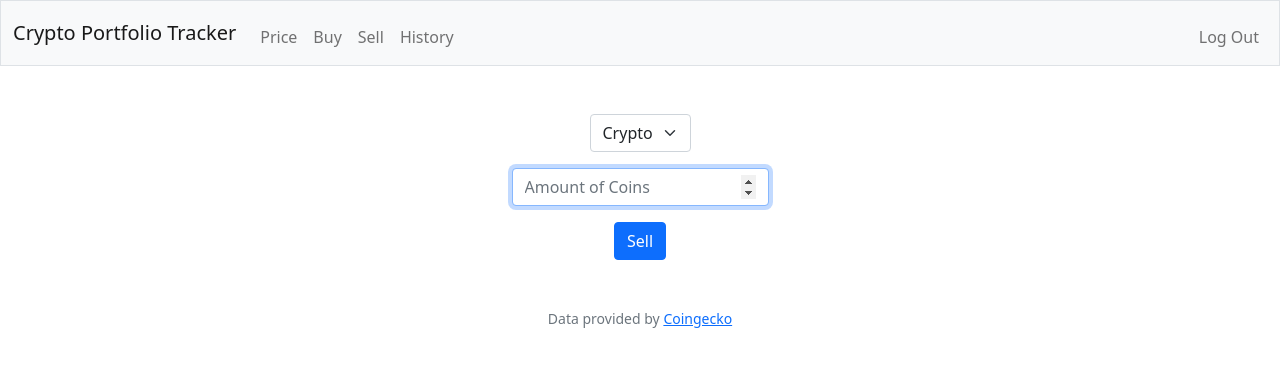
After one commit to michaelshimeles/Crypto-Portfolio-Tracker, a Flask app: page /sell in a window 1280 px wide. The commit adds this page. Shown: the top 367 px of the page. Run offline with Flask 2, Linux system fonts and the light colour scheme; a user stored in the database is signed in; some libraries are stand-ins or nearby versions.

Commit message:
Selling crypto works perfectly

```diff
--- a/app.py
+++ b/app.py
@@ -100,6 +100,47 @@ def buy():
     else:
         return render_template("buy.html")
 
+@app.route("/sell", methods=["GET", "POST"])
+@login_required
+def sell():
+    if request.method == "GET":
+        portfolio = db.execute("SELECT * FROM crypto_portfolio WHERE user_id = ?", session["user_id"])
+        return render_template("sell.html", portfolio=portfolio)
+
+    elif request.method == "POST":
+        crypto_name = request.form.get("crypto")
+        amount = request.form.get("amount")
+
+        if not request.form.get("crypto"):
+            return apology("You must provide a crypto", 400)
+
+        elif not request.form.get("amount"):
+            return apology("You must provide an amount", 400)
+
+        if int(amount) < 0:
+            return apology("You must provide a positive amount", 400)
+
+        user_coins = db.execute("SELECT num_of_coins FROM crypto_portfolio WHERE user_id = ? AND crypto = ?", session["user_id"], crypto_name)
+
+        if int(amount) > int(user_coins[0]["num_of_coins"]):
+            return apology("You don't have that many coins", 400)
+
+        coin_price = cg.get_price(crypto_name, vs_currencies='usd')
+        final_price = coin_price[crypto_name]["usd"]
+
+        # Add transaction to database
+        add_tx = db.execute("INSERT INTO crypto_txs (user_id, tx_type, crypto, num_of_coins, price_per_coin, total_amount_tx, timestamp) VALUES (?, ?, ?, ?, ?, ?, CURRENT_TIMESTAMP)", session["user_id"], "sell", crypto_name, amount, final_price, final_price * int(amount))
+
+        # Update user's portfolio
+        update_portfolio = db.execute("UPDATE crypto_portfolio SET num_of_coins = num_of_coins - ? WHERE user_id = ? AND crypto = ?", int(amount), session["user_id"], crypto_name)
+
+        # remove crypto from portfolio if user has no coins
+        if int(user_coins[0]["num_of_coins"]) - int(amount) == 0:
+            db.execute("DELETE FROM crypto_portfolio WHERE user_id = ? AND crypto = ?", session["user_id"], crypto_name)
+
+        return redirect("/")
+
+
 @app.route("/login", methods=["GET", "POST"])
 def login():
 
--- a/templates/layout.html
+++ b/templates/layout.html
@@ -16,7 +16,7 @@
 
         <link href="/static/styles.css" rel="stylesheet">
 
-        <title>C$50 Finance: {% block title %}{% endblock %}</title>
+        <title>Crypto Tracker: {% block title %}{% endblock %}</title>
 
     </head>
 
--- /dev/null
+++ b/templates/sell.html
@@ -0,0 +1,23 @@
+{% extends "layout.html" %}
+
+{% block title %}
+Sell
+{% endblock %}
+
+{% block main %}
+<form action="/sell" method="post">
+    <div class="mb-3">
+        <select class="form-select mx-auto w-auto" name="crypto">
+            <option selected>Crypto</option>
+            {% for port in portfolio %}
+            <option><a class="dropdown-item" aria-expanded="true" id="crypto">{{ port.crypto }}</a></option>
+            {% endfor %}
+        </select>
+    </div>
+    <div class="mb-3">
+        <input autocomplete="off" autofocus class="form-control mx-auto w-auto" class="form-control mx-auto w-auto" id="amount" name="amount" placeholder="Amount of Coins"
+            type="number">
+    </div>
+    <button class="btn btn-primary" type="submit">Sell</button>
+</form>
+{% endblock %}
```
Also changed, not shown: crypto.db.
